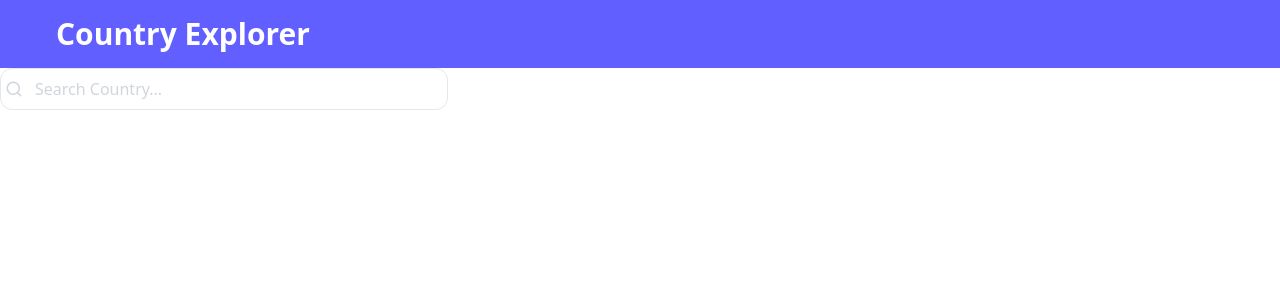
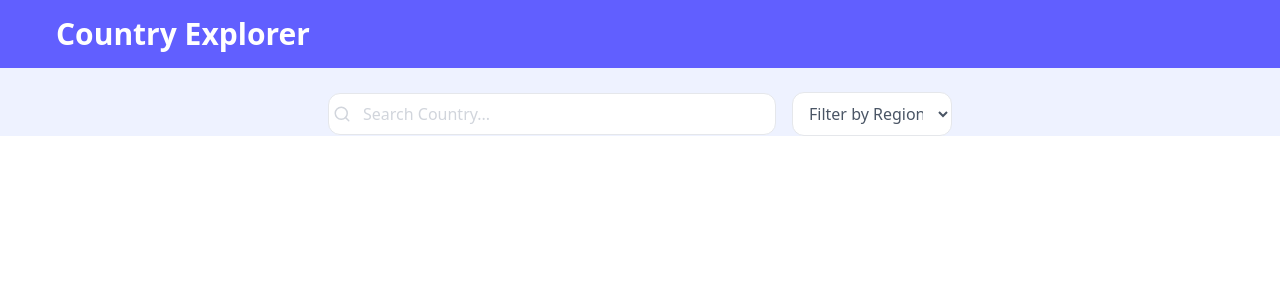
Before and after one commit to rabianezami/countries-explorer, a React (Vite) app: page / in a window 1280 px wide. Shown: the top 300 px of the page. Built offline with nearby package versions, Linux system fonts and the light colour scheme.

Commit message:
Compose searchBar & RegionFilter

```diff
--- a/src/App.jsx
+++ b/src/App.jsx
@@ -1,17 +1,23 @@
 
 import { useState } from 'react'
 import Header from './components/Header'
-import SearchBar from './components/SearchBar'
+import FiltersBar from './components/FiltersBar'
 
 function App() {
   const [searchTerm, setSearchTerm] = useState("")
+  const [region, setRegion] = useState("all");
 
   return (
-    <>
+    <div className="bg-indigo-50">
      <Header />
-     <SearchBar searchTerm={searchTerm} setSearchTerm={setSearchTerm} />
+     <FiltersBar
+       searchTerm={searchTerm}
+       setSearchTerm={setSearchTerm}
+       region={region}
+       setRegion={setRegion}
+     />
 
-    </>
+    </div>
   )
 }
 
--- /dev/null
+++ b/src/components/FiltersBar.jsx
@@ -0,0 +1,30 @@
+import SearchBar from "./SearchBar"
+import RegionFilter from "./RegionFilter"
+
+export default function FiltersBar({ searchTerm, setSearchTerm, region, setRegion }) {
+    return (
+        <div
+            className="
+       max-w-4xl
+       mx-auto
+       mt-6
+       px-4
+       flex
+       flex flex-row
+       gap-4
+       items-center
+       justify-center
+       "
+        >
+            <SearchBar
+                searchTerm={searchTerm}
+                setSearchTerm={setSearchTerm}
+            />
+
+            <RegionFilter
+                value={region}
+                onChange={setRegion}
+            />
+        </div>
+    )
+}
```
